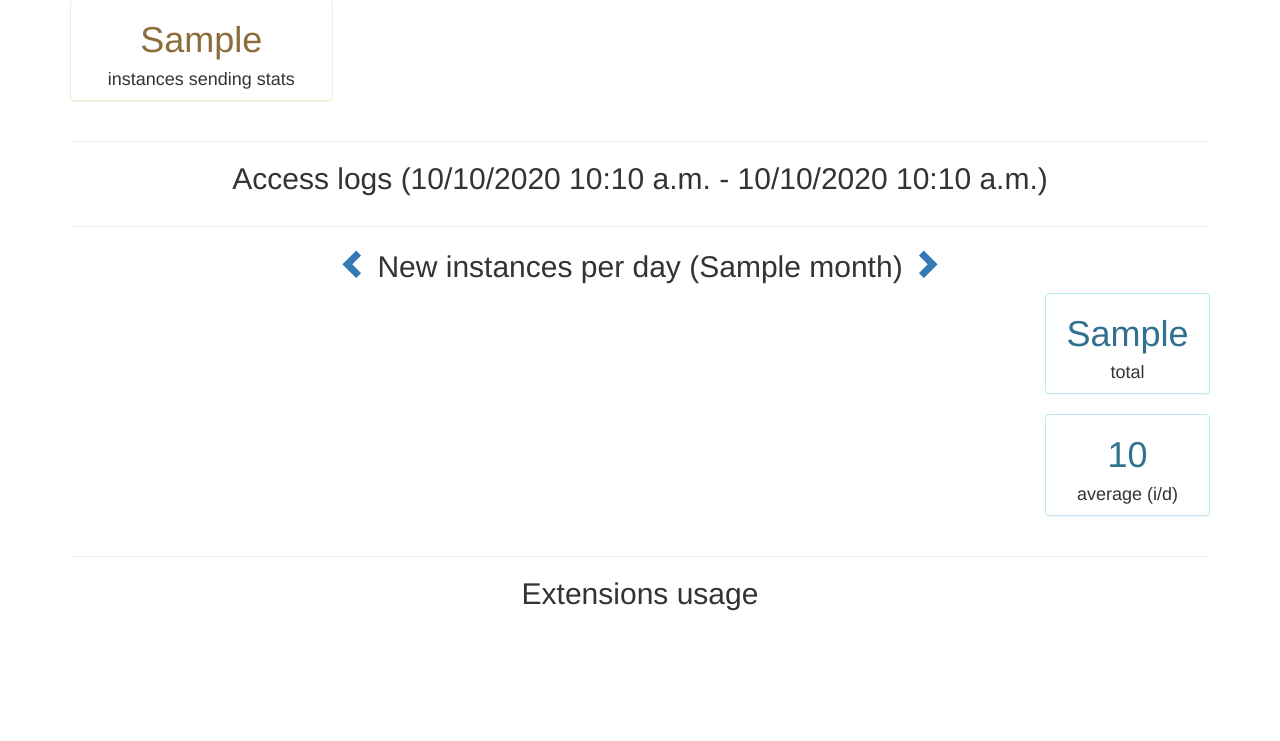
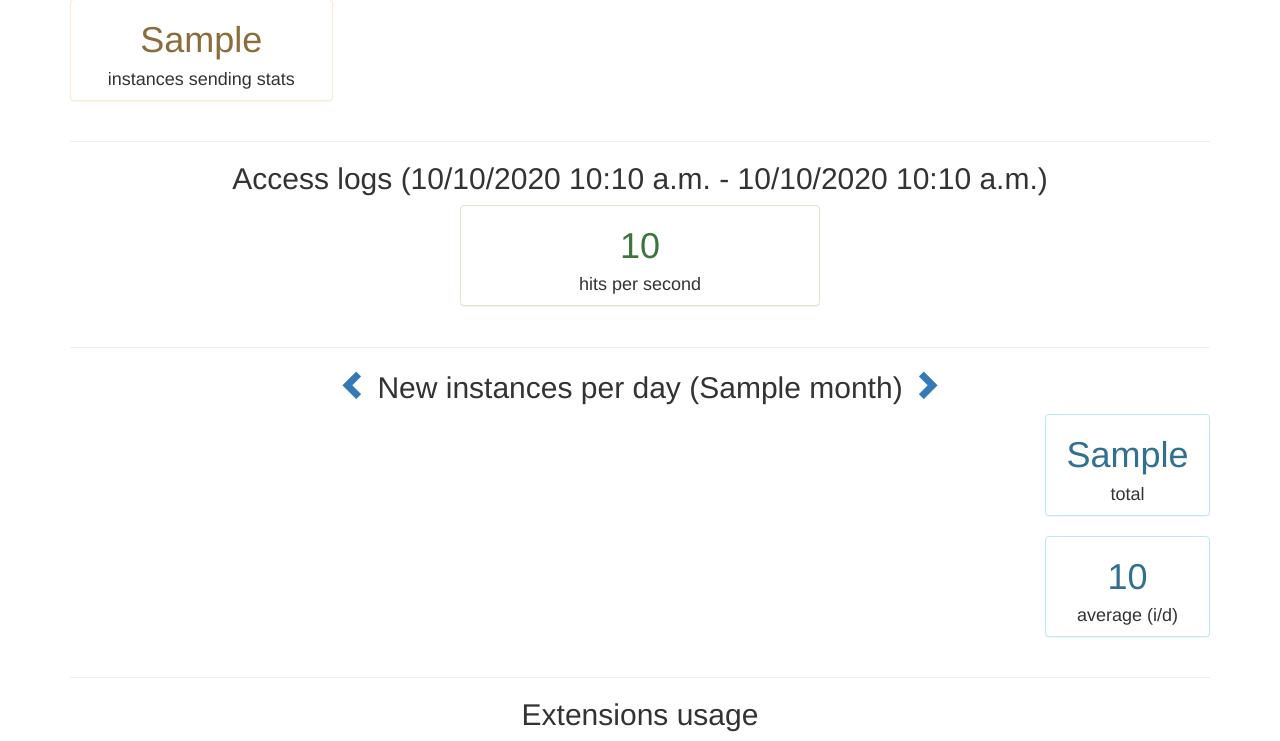
Before and after one commit to tonioo/modoboa-public-api, a Django app: template dashboard/templates/dashboard/base.html in a window 1280 px wide. Shown: the part 438-1179 px from the top of the page. Before the commit the page ends 1049 px from the top, so only its background shows below. Run offline with Django 3.2, Linux system fonts and the light colour scheme; the template is opened without the code that fills it: most values are stand-ins (such as "Sample title", 1, 10 or a date in 2020); some libraries are stand-ins or nearby versions.

Commit message:
hits/s added.

```diff
--- a/dashboard/templates/dashboard/base.html
+++ b/dashboard/templates/dashboard/base.html
@@ -72,6 +72,14 @@
       </div>
       <hr>
       <h2 class="text-center">{% trans "Access logs" %} ({{ logs_period.0|date:"SHORT_DATETIME_FORMAT" }} - {{ logs_period.1|date:"SHORT_DATETIME_FORMAT" }})</h2>
+      <div class="row">
+        <div class="col-sm-offset-4 col-sm-4">
+          <div class="panel panel-success text-center">
+            <h1 class="text-success">{{ hits_by_second|floatformat }}</h1>
+            <h4>{% trans "hits per second" %}</h4>
+          </div>
+        </div>
+      </div>
       <div class="row">
         <div class="col-sm-6">
           <div id="hits_by_service"></div>
--- a/dashboard/views.py
+++ b/dashboard/views.py
@@ -81,9 +81,12 @@
         services, period = tools.parse_access_logs()
         hits_by_service = []
         ips_by_service = []
+        total_hits = 0
         for service, stats in services.items():
+            total_hits += stats["total"]
             hits_by_service.append([service, stats["total"]])
             ips_by_service.append([service, len(stats["ips"])])
+        hits_by_second = total_hits / ((period[1] - period[0]).total_seconds())
         context.update({
             "month": month.strftime("%b %Y"),
             "prev_month": prev_month,
@@ -102,6 +105,7 @@
             "extension_counters": extension_counters,
             "hits_by_service": hits_by_service,
             "ips_by_service": ips_by_service,
+            "hits_by_second": hits_by_second,
             "logs_period": period
         })
         return context
```
